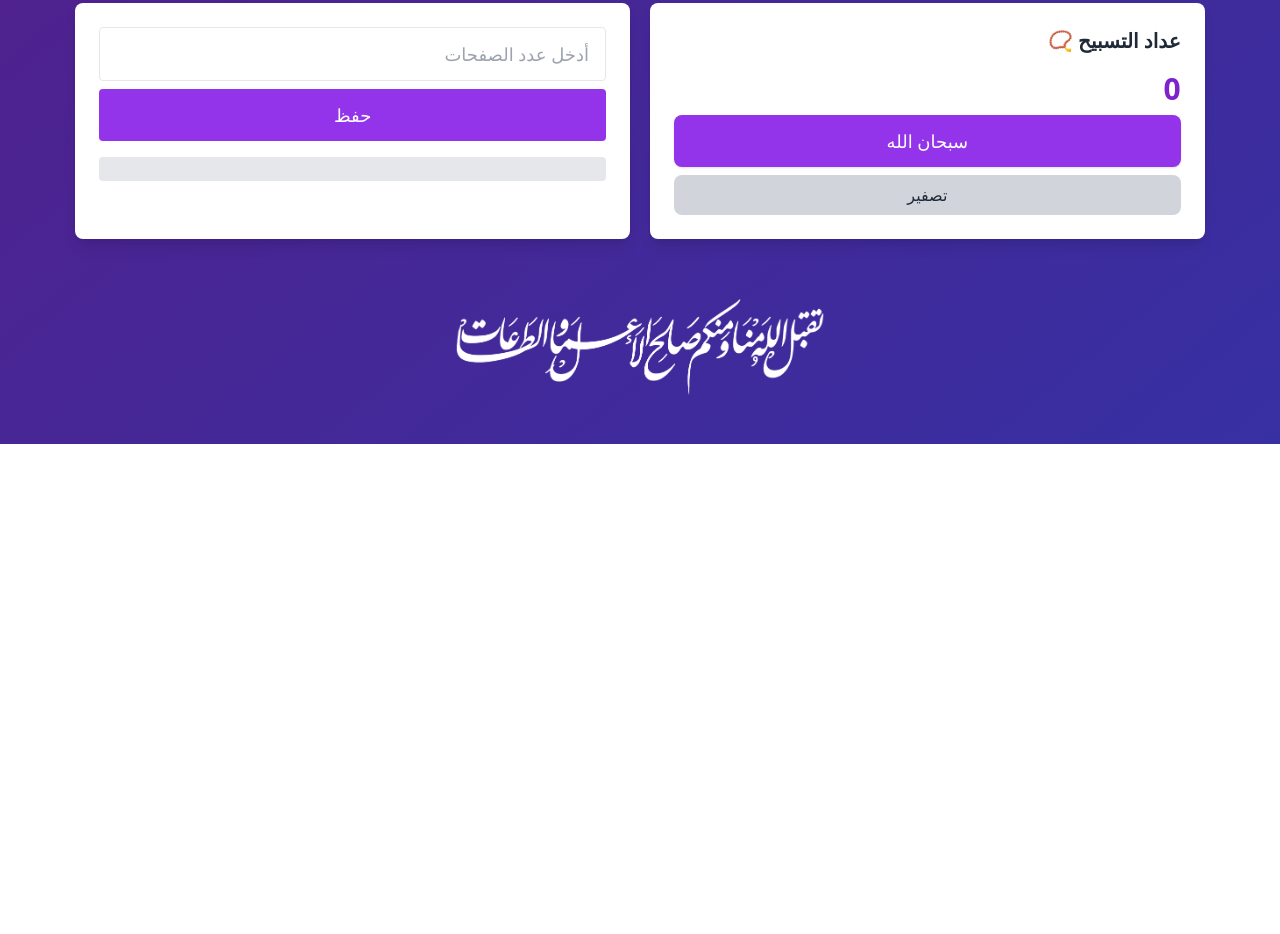
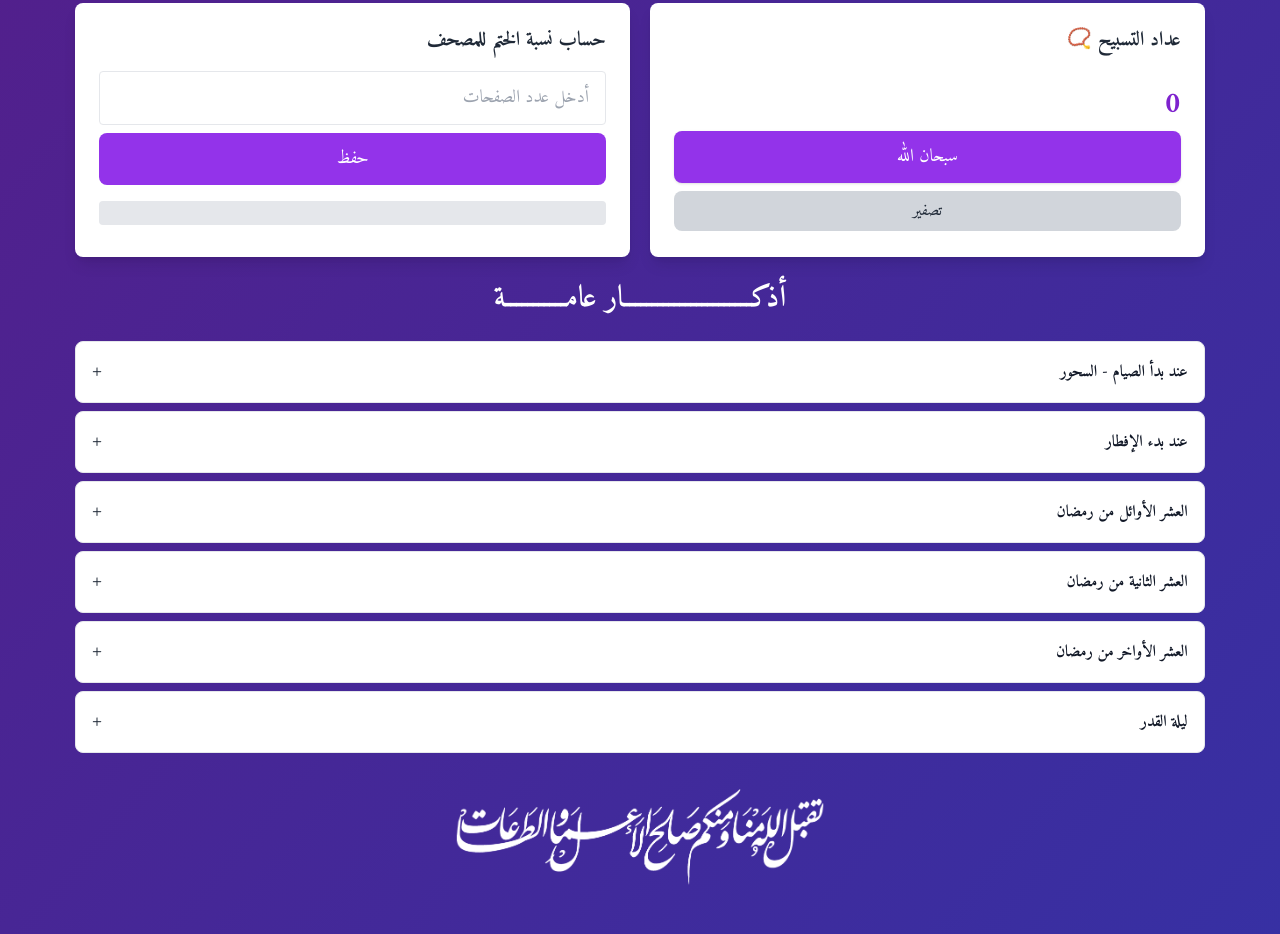
Before and after one commit to AbdullahMarouf/ramadan, a website: page index.html in a window 1280 px wide. Shown: the part 593-1527 px from the top of the page. Before the commit the page ends 1037 px from the top, so only its background shows below. Drawn offline with nearby package versions, Linux system fonts and the light colour scheme; some packages are replaced by stand-ins of ours; no server answers; a script that the page names is missing.

Commit message:
added an accourdion to show more azkar

```diff
--- a/index.html
+++ b/index.html
@@ -12,6 +12,22 @@
       crossorigin="anonymous"
       referrerpolicy="no-referrer"
     />
+    <link rel="preconnect" href="https://fonts.googleapis.com" />
+    <link rel="preconnect" href="https://fonts.gstatic.com" crossorigin />
+    <link
+      href="https://fonts.googleapis.com/css2?family=Amiri:ital,wght@0,400;0,700;1,400;1,700&display=swap"
+      rel="stylesheet"
+    />
+    <style>
+      body {
+        font-family: "Amiri", serif;
+      }
+      .accordion-content {
+        max-height: 0;
+        overflow: hidden;
+        transition: max-height 0.3s ease-out;
+      }
+    </style>
   </head>
   <body
     class="bg-gradient-to-br from-purple-900 to-indigo-800 text-white min-h-screen p-6 flex flex-col items-center"
@@ -24,7 +40,7 @@
     <h1
       class="text-2xl sm:text-3xl lg:text-4xl font-bold mb-6 flex items-center gap-2 text-center"
     >
-      🌙 رمضــــــــــــــان كــــــــــــــــريم
+      رمضــــــــــــــان كــــــــــــــــريم
     </h1>
 
     <!-- عداد الإفطار -->
@@ -96,7 +112,7 @@
     >
       <!-- عداد التسبيح -->
       <div class="bg-white text-gray-800 rounded-lg shadow-lg p-6 mb-6 w-full">
-        <h2 class="text-lg sm:text-xl font-semibold mb-4">عداد التسبيح 📿</h2>
+        <h2 class="text-lg sm:text-xl font-semibold mb-8">عداد التسبيح 📿</h2>
         <div
           id="counter"
           class="text-2xl sm:text-3xl font-bold text-purple-700 mb-2"
@@ -120,6 +136,10 @@
 
       <!-- عداد ختم القرآن -->
       <div class="bg-white text-gray-800 rounded-lg shadow-lg p-6 mb-6 w-full">
+        <h2 class="text-lg sm:text-xl font-semibold mb-4">
+          حساب نسبة الختم للمصحف
+        </h2>
+
         <input
           type="number"
           id="pages-read"
@@ -128,7 +148,7 @@
         />
         <button
           onclick="submitProgress()"
-          class="mt-2 bg-purple-600 text-white px-6 py-3 rounded hover:bg-purple-700 transition w-full text-base sm:text-lg"
+          class="mt-2 bg-purple-600 text-white px-6 py-3 rounded-lg hover:bg-purple-700 transition w-full text-base sm:text-lg"
         >
           حفظ
         </button>
@@ -153,14 +173,138 @@
     >
       <i class="fa-solid fa-angles-up text-lg sm:text-xl"></i>
     </button>
+    <div class="mx-auto w-11/12">
+      <h1 class="text-3xl font-extrabold text-center mb-6 text-white">
+        أذكـــــــــــــــــــــــار عامـــــــــــة
+      </h1>
 
+      <div class="space-y-2">
+        <!-- Item 1 -->
+        <div class="bg-white border border-gray-200 rounded-lg">
+          <button
+            class="accordion-btn w-full p-4 text-left flex justify-between items-center rounded-lg hover:bg-gray-100"
+          >
+            <h2 class="font-extrabold text-gray-900">
+              عند بدأ الصيام - السحور
+            </h2>
+            <span
+              class="text-lg transition-transform duration-300 text-gray-800"
+              >+</span
+            >
+          </button>
+          <div class="accordion-content">
+            <div class="p-4 pt-0 text-gray-600 my-5">
+              وَبِصَوْمِ غَدٍ نَّوَيْتُ مِنْ شَهْرِ رَمَضَانَ
+            </div>
+          </div>
+        </div>
+        <div class="bg-white border border-gray-200 rounded-lg">
+          <button
+            class="accordion-btn w-full p-4 text-left flex justify-between items-center rounded-lg hover:bg-gray-100"
+          >
+            <h2 class="font-extrabold text-gray-900">عند بدء الإفطار</h2>
+            <span
+              class="text-lg transition-transform duration-300 text-gray-800"
+              >+</span
+            >
+          </button>
+          <div class="accordion-content">
+            <div class="p-4 pt-0 text-gray-600 my-5">
+              ذَهَبَ الظَّمَأُ وَابْتَلَّتِ الْعُرُوقُ وَثَبَتَ الأَجْرُ إِنْ
+              شَاءَ اللَّهُ
+            </div>
+          </div>
+        </div>
+        <div class="bg-white border border-gray-200 rounded-lg">
+          <button
+            class="accordion-btn w-full p-4 text-left flex justify-between items-center rounded-lg hover:bg-gray-100"
+          >
+            <h2 class="font-extrabold text-gray-900">العشر الأوائل من رمضان</h2>
+            <span
+              class="text-lg transition-transform duration-300 text-gray-800"
+              >+</span
+            >
+          </button>
+          <div class="accordion-content">
+            <div class="p-4 pt-0 text-gray-600 my-5">
+              يَا حَيُّ يَا قَيُّومُ بِرَحْمَتِكَ أَسْتَغيثُ
+            </div>
+          </div>
+        </div>
+        <div class="bg-white border border-gray-200 rounded-lg">
+          <button
+            class="accordion-btn w-full p-4 text-left flex justify-between items-center rounded-lg hover:bg-gray-100"
+          >
+            <h2 class="font-extrabold text-gray-900">العشر الثانية من رمضان</h2>
+            <span
+              class="text-lg transition-transform duration-300 text-gray-800"
+              >+</span
+            >
+          </button>
+          <div class="accordion-content">
+            <div class="p-4 pt-0 text-gray-600 my-5">
+              اَسْتَغْفِرُ اللہَ رَبِّی مِنْ کُلِّ زَنْبٍ وَّ اَتُوْبُ اِلَیْہِ
+            </div>
+          </div>
+        </div>
+        <div class="bg-white border border-gray-200 rounded-lg">
+          <button
+            class="accordion-btn w-full p-4 text-left flex justify-between items-center rounded-lg hover:bg-gray-100"
+          >
+            <h2 class="font-extrabold text-gray-900">العشر الأواخر من رمضان</h2>
+            <span
+              class="text-lg transition-transform duration-300 text-gray-800"
+              >+</span
+            >
+          </button>
+          <div class="accordion-content">
+            <div class="p-4 pt-0 text-gray-600 my-5">
+              اَللَّهُمَّ أَجِرْنِي مِنَ النَّارِ
+            </div>
+          </div>
+        </div>
+        <div class="bg-white border border-gray-200 rounded-lg">
+          <button
+            class="accordion-btn w-full p-4 text-left flex justify-between items-center rounded-lg hover:bg-gray-100"
+          >
+            <h2 class="font-extrabold text-gray-900">ليلة القدر</h2>
+            <span
+              class="text-lg transition-transform duration-300 text-gray-800"
+              >+</span
+            >
+          </button>
+          <div class="accordion-content">
+            <div class="p-4 pt-0 text-gray-600 my-5">
+              اللَّهُمَّ إِنَّكَ عَفُوٌّ كَرِيمٌ تُحِبُّ الْعَفْوَ فَاعْفُ
+              عَنِّي
+            </div>
+          </div>
+        </div>
+      </div>
+    </div>
     <!-- الفوتر -->
     <footer class="bg-transparent text-white py-6 w-full">
       <div class="flex justify-center items-center">
         <img src="images/image.png" alt="رمضان" class="w-64 sm:w-96" />
       </div>
     </footer>
+    <script>
+      document.querySelectorAll(".accordion-btn").forEach((button) => {
+        button.addEventListener("click", () => {
+          // Toggle icon
+          const icon = button.querySelector("span:last-child");
+          icon.classList.toggle("rotate-45");
 
+          // Show/hide content
+          const content = button.nextElementSibling;
+          if (content.style.maxHeight) {
+            content.style.maxHeight = null;
+          } else {
+            content.style.maxHeight = content.scrollHeight + "px";
+          }
+        });
+      });
+    </script>
     <script src="js/script.js"></script>
   </body>
 </html>
```
